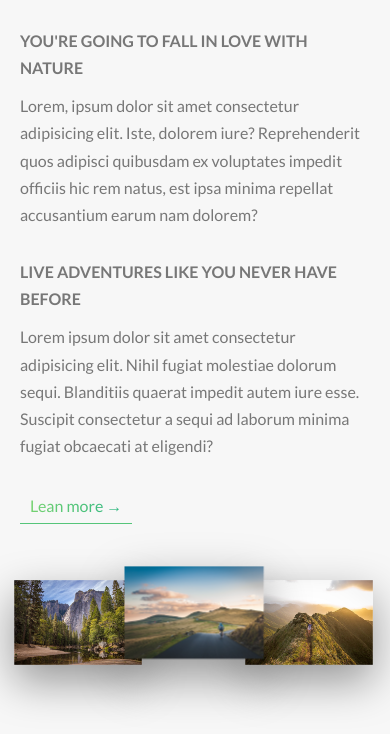
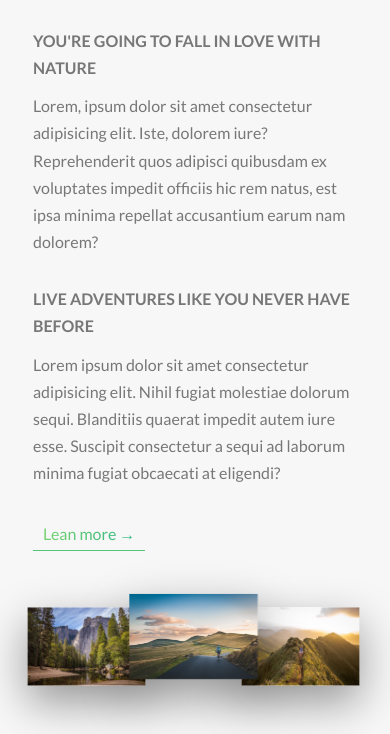
Before and after one commit to YukieIsobe/Natours, a website: page index.html in a window 390 px wide. Shown: the part 990-1724 px from the top of the page. Drawn offline with Linux system fonts and the light colour scheme.

Commit message:
responsive styling

```diff
--- a/sass/components/_cards.scss
+++ b/sass/components/_cards.scss
@@ -63,10 +63,11 @@
     font-weight: 300;
     color: white;
     position: absolute;
-    top: 25%;
+    top: 30%;
     right: 2rem;
     width: 75%;
     text-align: right;
+    // @include respond(phone) {}
   }
   &__heading-span {
     padding: 1rem 1.5rem;
@@ -138,10 +139,21 @@
         }
         &--back {
           transform: rotateY(0);
-          height: 20rem;
+          height: 23rem;
+          @include respond(phone) {
+            height: 20rem;
+          }
           clip-path: polygon(0 10%,100% 0, 100% 100%, 0 100%);
           margin-top: -5rem;
         }
+    }
+
+    &__heading {
+      top: 35%;
+      @include respond(phone) {
+        width: 55%;
+        top: 25%;
+      }
     }
 
     &:hover &__side--front {
--- a/sass/components/_form.scss
+++ b/sass/components/_form.scss
@@ -1,6 +1,9 @@
 .form {
   &__group:not(:last-child) {
     margin-bottom: 1rem;
+    @include respond(phone) {
+      margin-bottom: 0rem;
+    }
   }
   &__input {
     border: none;
@@ -9,6 +12,9 @@
     color: inherit;
     padding: 1.5rem;
     width: 90%;
+    @include respond(phone) {
+      width: 100%;
+    }
     border-radius: 2px;
     display: block;
     background: rgba(white, .9);
--- a/sass/layout/_grid.scss
+++ b/sass/layout/_grid.scss
@@ -3,7 +3,7 @@
   margin: 0 auto;
   &:not(:last-child) {
     margin-bottom: $gutter-vertical;
-    @include respond(phone) {
+    @include respond(tab-port) {
       margin-bottom: 4rem;
     }
   }
@@ -13,7 +13,7 @@
     max-width: 60rem;
   }
   @include respond(phone) {
-    max-width: 35rem;
+    max-width: 90%;
   }
 
   [class^="cal-"] {
--- a/sass/page/_home.scss
+++ b/sass/page/_home.scss
@@ -42,7 +42,10 @@
 .section-tours {
   margin-top: -15rem;
   background: $color-grey-light;
-  padding: 25rem 0 20rem 0;
+  padding: 25rem 0 15rem 0;
+  @include respond(tab-port) {
+    padding-bottom: 8rem;
+  }
   @include respond(phone) {
     padding: 1.5rem;
     padding-top: 25rem;
@@ -63,7 +66,7 @@
     }
   }
 
-  @include respond(phone) {
+  @include respond(tab-port) {
     padding: 8rem 0;
   }
 }
@@ -75,6 +78,12 @@
     $color-primary-light,
     $color-primary-dark
   );
+  @include respond(tab-port) {
+    padding: 12rem 0;
+  }
+  @include respond(phone) {
+    padding: 8rem 0;
+  }
 }
 
 .book {
@@ -95,4 +104,15 @@
     width: 50%;
     padding: 2rem;
   }
+
+  @include respond(tab-port) {
+    width: 100%;
+    background-image: linear-gradient(rgba(white, 0.8), rgba(white, 0.8)),url(../img/nat-10.jpg);
+    &__form {
+      width: 100%;
+    }
+  }
+  @include respond(phone) {
+    padding: 4rem 0rem;
+  }
 }
```
Also changed, not shown: css/style.css.
